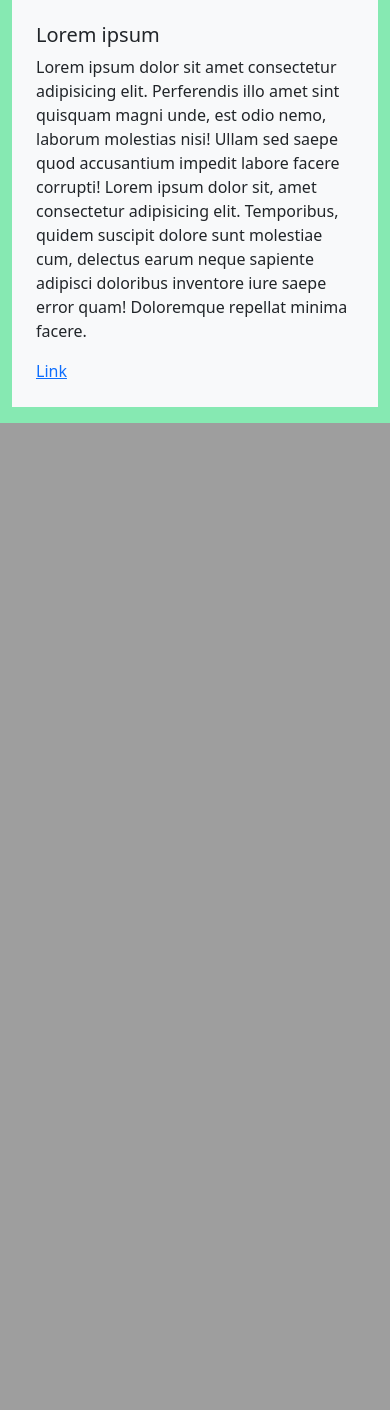
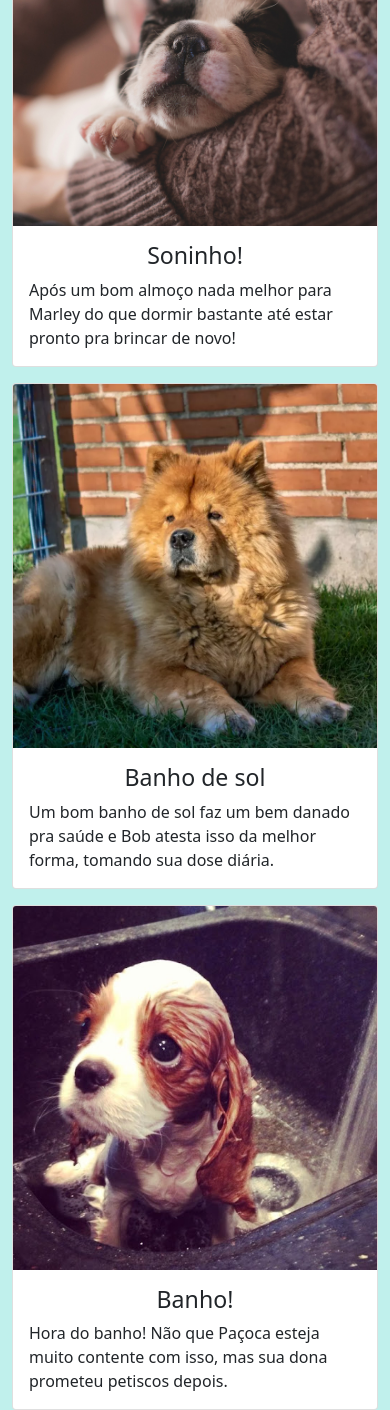
Before and after one commit to eduardooarruda/AdoteAqui2, a Flask app: page / in a window 390 px wide. Shown: the part 2051-3461 px from the top of the page. Before the commit the page ends 2474 px from the top, so only its background shows below. Run offline with Flask 2, Linux system fonts and the light colour scheme; parts of the project's set-up code (start-up, migrations or seed data) failed here and were passed over; some libraries are stand-ins or nearby versions.

Commit message:
Rota '/' criada. Mudança na cor de fundo para uma mais harmônica. Adição de conteúdo à página inicial. Imagens adicionadas à /static/img.

```diff
--- a/adoteaqui/adoteaqui/blueprints/usuario/usuario.py
+++ b/adoteaqui/adoteaqui/blueprints/usuario/usuario.py
@@ -34,9 +34,9 @@ Estados ={
     'Sergipe': 'SE',
     'Tocantins': 'TO'
 }
-# @bp.route('/')
-# def root():
-#     return 'Hello from usuario'
+@bp.route('/')
+def root():
+    return 'Hello from usuario'
 
 @bp.route('/cadastro')
 def cadastro():
--- a/adoteaqui/adoteaqui/static/css/style.css
+++ b/adoteaqui/adoteaqui/static/css/style.css
@@ -4,12 +4,12 @@
 /*}*/
 
 body {
-  background-color: #86e9b2;
+  background-color: #c0f0ec;
 }
 
 /*Css da barra de navergação */
 nav{
-  background-color: rgb(11, 218, 80);
+  background-color: #a5f7fa;
 }
 
  nav ul {
--- a/adoteaqui/adoteaqui/templates/base.html
+++ b/adoteaqui/adoteaqui/templates/base.html
@@ -13,7 +13,6 @@
       <nav class="navbar navbar-expand-lg navbar-light">
         <div class="container-fluid ">
             <img id="logo" src="https://adoteaqui.pythonanywhere.com/static/img/logo.png" alt="JobFinder" height="200">
-
           <form class="d-flex">
             <input class="form-control me-2" type="search" placeholder="Pesquisar..." aria-label="Pesquisar..">
             <!--<button class="btn btn-outline-success" type="submit">Ok</button>-->
--- a/adoteaqui/adoteaqui/templates/index.html
+++ b/adoteaqui/adoteaqui/templates/index.html
@@ -12,24 +12,22 @@
     </div>
     <div class="carousel-inner">
       <div class="carousel-item active">
-        <img src="https://i.imgur.com/BRHWssv.jpg" class="d-block w-100" alt="...">
+        <img src="../static/img/carretel1.jpg" class="d-block w-100" alt="...">
         <div class="carousel-caption d-none d-md-block">
-          <h5>First slide label</h5>
-          <p>Some representative placeholder content for the first slide.</p>
+          <h5>Adote Aqui</h5>
+          <p>Nosso site está cheio de doguinhos e gatinhos ansiosos por uma família. Vem ver!</p>
         </div>
       </div>
       <div class="carousel-item">
-        <img src="https://i.imgur.com/315M5Ou.png" class="d-block w-100" alt="...">
+        <img src="../static/img/carretel2.png" class="d-block w-100" alt="...">
         <div class="carousel-caption d-none d-md-block">
-          <h5>Second slide label</h5>
-          <p>Some representative placeholder content for the second slide.</p>
+          <h5>Embarque nessa conosco e encontre seu pet!</h5>
         </div>
       </div>
       <div class="carousel-item">
-        <img src="https://i.imgur.com/KzzcLKr.jpg" class="d-block w-100" alt="...">
+        <img src="../static/img/carretel3.jpg" class="d-block w-100" alt="...">
         <div class="carousel-caption d-none d-md-block">
-          <h5>Third slide label</h5>
-          <p>Some representative placeholder content for the third slide.</p>
+          <h5>Sinta-se à vontade, o Adote Aqui está recheado de muito amor e ansioso para que encontre seu amigo de patas!</h5>
         </div>
       </div>
     </div>
@@ -45,32 +43,62 @@
 
     <div class="row g-0 bg-light position-relative my-3 bordas-arredondadas">
         <div class="col-md-6 mb-md-0 p-md-4">
-            <img src="https://i.imgur.com/ODihW1i.jpg" class="w-100" alt="...">
+            <img src="../static/img/poster1.jpg" class="w-100" alt="...">
         </div>
         <div class="col-md-6 p-4 ps-md-0">
-            <h5 class="mt-0">Lorem ipsum</h5>
-            <p>Lorem ipsum dolor sit amet consectetur adipisicing elit. Perferendis illo amet sint quisquam magni unde, est odio nemo, laborum molestias nisi! Ullam sed saepe quod accusantium impedit labore facere corrupti! Lorem ipsum dolor sit, amet consectetur adipisicing elit. Temporibus, quidem suscipit dolore sunt molestiae cum, delectus earum neque sapiente adipisci doloribus inventore iure saepe error quam! Doloremque repellat minima facere.</p>
+            <h5 class="mt-0">Adote Aqui!</h5>
+            <p>Nesse exato momento, existem milhares de doguinhos e gatinhos esperando um humano para chamar de seu. E não há recompensa maior do que vê-los se tornando aquela coisinha alegre e saudável depois de uma boa dose de cuidado e carinho. Pensando bem, a pergunta é outra: se você pode mudar o destino de um animal de rua, por que não faria isso?</p>
             <a href="#" class="stretched-link">Link</a>
         </div>
     </div>
     <div class="row g-0 bg-light position-relative my-3 bordas-arredondadas">
         <div class="col-md-6 mb-md-0 p-md-4">
-            <img src="https://i.imgur.com/dVYLyAJ.jpg" class="w-100" alt="...">
+            <img src="../static/img/poster2.jpg" class="w-100" alt="...">
         </div>
         <div class="col-md-6 p-4 ps-md-0">
-            <h5 class="mt-0">Lorem ipsum</h5>
-            <p>Lorem ipsum dolor sit amet consectetur adipisicing elit. Perferendis illo amet sint quisquam magni unde, est odio nemo, laborum molestias nisi! Ullam sed saepe quod accusantium impedit labore facere corrupti! Lorem ipsum dolor sit, amet consectetur adipisicing elit. Temporibus, quidem suscipit dolore sunt molestiae cum, delectus earum neque sapiente adipisci doloribus inventore iure saepe error quam! Doloremque repellat minima facere.</p>
+            <h5 class="mt-0">Adoção com amor</h5>
+            <p>Nós do Adote Aqui temos como principal objetivo fazer com que nossos anjos de patas encontrem um lar para chamar de seu!</p>
             <a href="#" class="stretched-link">Link</a>
         </div>
     </div>
     <div class="row g-0 bg-light position-relative my-3 bordas-arredondadas">
         <div class="col-md-6 mb-md-0 p-md-4">
-            <img src="https://i.imgur.com/NEr1GUt.jpg" class="w-100" alt="...">
+            <img src="../static/img/poster3.jpg" class="w-100" alt="...">
         </div>
         <div class="col-md-6 p-4 ps-md-0">
-            <h5 class="mt-0">Lorem ipsum</h5>
-            <p>Lorem ipsum dolor sit amet consectetur adipisicing elit. Perferendis illo amet sint quisquam magni unde, est odio nemo, laborum molestias nisi! Ullam sed saepe quod accusantium impedit labore facere corrupti! Lorem ipsum dolor sit, amet consectetur adipisicing elit. Temporibus, quidem suscipit dolore sunt molestiae cum, delectus earum neque sapiente adipisci doloribus inventore iure saepe error quam! Doloremque repellat minima facere.</p>
+            <h5 class="mt-0">Seja um contribuidor!</h5>
+            <p>Faça um pet feliz! Todos nós merecemos amor, carinho, proteção e um lar pra chamar de nosso, a ONG Adote Aqui te espera de braços abertos!</p>
             <a href="#" class="stretched-link">Link</a>
+        </div>
+    </div>
+
+    <div class="row g-3">
+        <div class="col-12 col-sm-6 col-xl-4">
+         <div class="card">
+            <img src="../static/img/marley.jpg" class="card-img-top" alt="...">
+            <div class="card-body">
+                <h3 class="text-center">Soninho!</h3>
+              <p class="card-text">Após um bom almoço nada melhor para Marley do que dormir bastante até estar pronto pra brincar de novo!</p>
+            </div>
+          </div>
+        </div>
+        <div class="col-12 col-sm-6 col-xl-4">
+         <div class="card">
+            <img src="../static/img/bob.png" class="card-img-top" alt="...">
+            <div class="card-body">
+                <h3 class="text-center">Banho de sol</h3>
+              <p class="card-text">Um bom banho de sol faz um bem danado pra saúde e Bob atesta isso da melhor forma, tomando sua dose diária.</p>
+            </div>
+          </div>
+        </div>
+        <div class="col-12 col-sm-6 col-xl-4">
+         <div class="card">
+            <img src="../static/img/pacoca.png" class="card-img-top" alt="...">
+            <div class="card-body">
+                <h3 class="text-center">Banho!</h3>
+              <p class="card-text">Hora do banho! Não que Paçoca esteja muito contente com isso, mas sua dona prometeu petiscos depois.</p>
+            </div>
+          </div>
         </div>
     </div>
 
```
Also changed, not shown: adoteaqui/adoteaqui/static/img/bob.png (added), adoteaqui/adoteaqui/static/img/carretel1.jpg (added), adoteaqui/adoteaqui/static/img/carretel2.png (added), adoteaqui/adoteaqui/static/img/carretel3.jpg (added), adoteaqui/adoteaqui/static/img/marley.jpg (added), adoteaqui/adoteaqui/static/img/pacoca.png (added), adoteaqui/adoteaqui/static/img/poster1.jpg (added), adoteaqui/adoteaqui/static/img/poster2.jpg (added), adoteaqui/adoteaqui/static/img/poster3.jpg (added).
